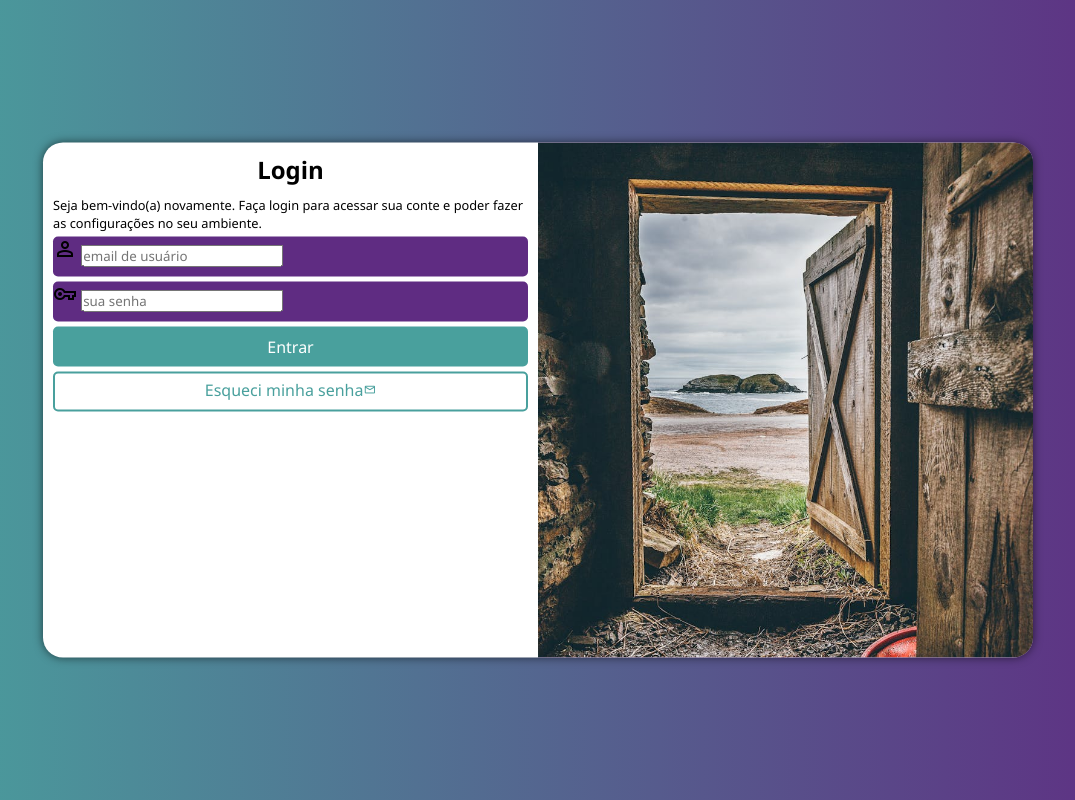
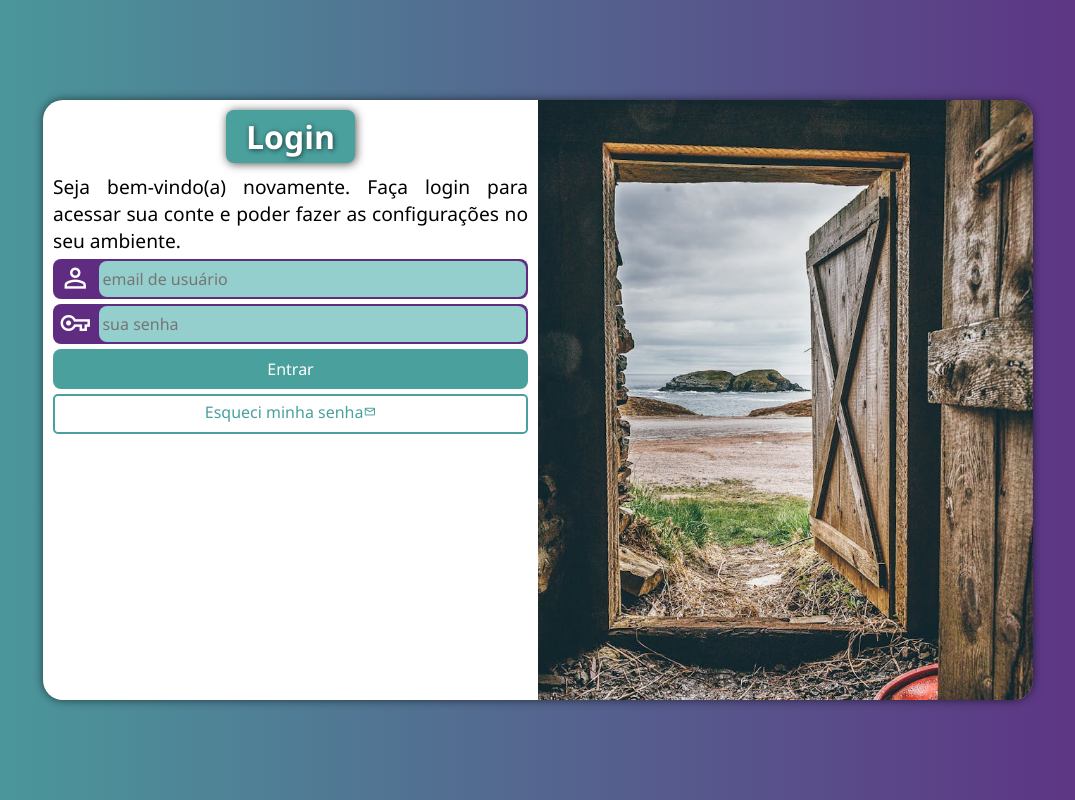
Before and after one commit to Eduard0Souza/projeto-login, a plain HTML site: page index.html in a window 1280 px wide. Shown: the whole page, without its empty margins (102-1177 px from the left). Drawn offline with nearby package versions, Linux system fonts and the light colour scheme.

Commit message:
finalizando

```diff
--- a/estilos/media-queries.css
+++ b/estilos/media-queries.css
@@ -7,6 +7,7 @@
 
     section#login{
         width: 80vw;
+        height: 400px;
     }
     section#login > div#imagem{
         float: left;
@@ -26,6 +27,7 @@
     }
     section#login{
         width: 990px;
+        height: 600px;
     }
     section#login > div#imagem{
         float: right;
@@ -37,12 +39,12 @@
         width: 50%;
         height: 100%;
     }
-    /*div#formulario > h1{
+    div#formulario > h1{
         font-size: 2em;
     }
     div#formulario > p{
     font-size: 1.2em;
-    }*/
+    }
 
 
 }
--- a/estilos/style.css
+++ b/estilos/style.css
@@ -24,13 +24,14 @@ section#login{
     position: absolute;
     top:50% ;
     left: 50%;
-    transform: translate(-50%, -50%);
+
     background-color: white;
     width: 250px;
     height: 515px;
     border-radius: 20px;
     overflow: hidden;
     box-shadow: 0px 0px 10px rgba(0, 0, 0, 0.589);
+    transform: translate(-50%, -50%);
     transition: width .2s, height .5s;
     transition-timing-function:ease-in;
 }
@@ -44,13 +45,24 @@ section#login > div#imagem{
 section#login > div#formulario{
     display: block;
     padding: 10px;
+    text-align: center;
 }
 div#formulario > h1{
+    display: inline-block;
     text-align: center;
+    margin-left: auto;
+    margin-right: auto;
     margin-bottom: 10px;
+    background-color: #49a09d;
+    border-radius: 8px;
+    padding: 5px 20px;
+    color:white;
+    box-shadow: 1px 1px 10px rgba(0, 0, 0, 0.692);
+    text-shadow: 1px 1px 5px rgba(0, 0, 0, 0.623);
 }
 div#formulario > p{
     font-size: 0.8em;
+    text-align: justify;
 }
 
 form > div.campo{
@@ -58,8 +70,28 @@ form > div.campo{
     display: block;
     width: 100%;
     height: 40px;
-    border-radius: 5px;
+    border-radius: 8px;
     margin: 5px 0px;
+}
+div.campo >label > i{
+    color: white;
+    font-size: 2em;
+    width: 40px;
+    padding: 3px;
+}
+div.campo input:focus-within{
+    background-color: white;
+}
+div.campo >input{
+    background-color: #94cfcd;
+    font-size: 1em;
+    width: calc(99% - 44px);
+
+    height:36px ;
+    border: 0px;
+    border-radius: 8px;
+    padding: 3px;
+    transform: translateY(-9px);
 }
 
 form > input[type=submit]{
@@ -70,7 +102,7 @@ form > input[type=submit]{
     height: 40px;
     background-color: #49a09d;
     border: none;
-    border-radius: 5px;
+    border-radius: 8px;
     cursor: pointer;
 
 }
```
Lines whose indentation alone changed are shown as unchanged.
